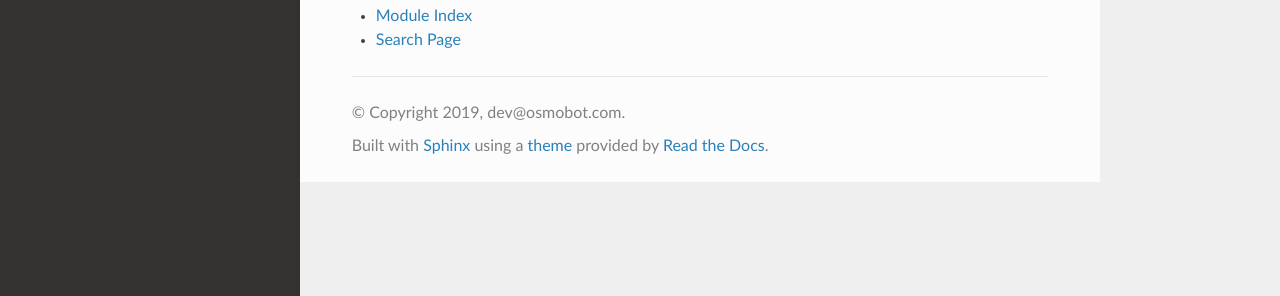
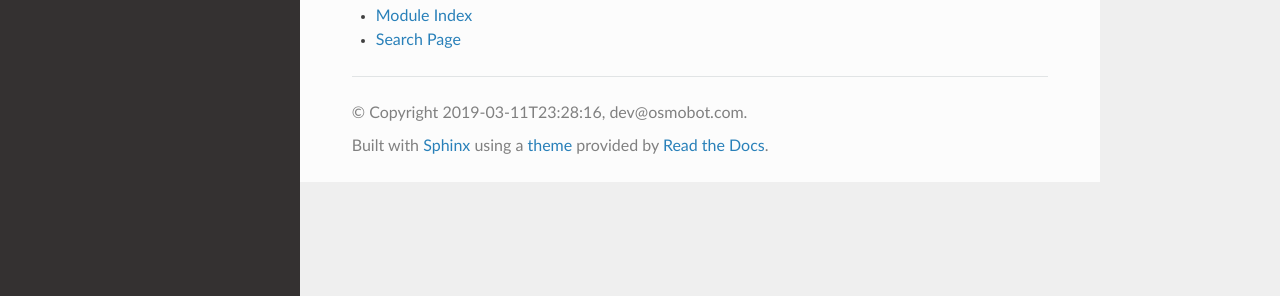
Before and after one commit to OsmoSystems/osmo-jupyter, a Sphinx documentation site: the page built from docs/source/index.rst, in a window 1280 px wide. Shown: the part 241-537 px from the top of the page. Built offline with Sphinx 7.4.7 and the Read the Docs theme 2.0.0, drawn with Linux system fonts in a browser that asks for light colours; part of the change alters nothing that is shown.

```diff
--- a/docs/source/conf.py
+++ b/docs/source/conf.py
@@ -18,9 +18,12 @@ sys.path.insert(0, os.path.abspath('../..'))
 
 
 # -- Project information -----------------------------------------------------
+from datetime import datetime
+
+date_updated = datetime.now().isoformat()
 
 project = 'osmo-jupyter'
-copyright = '2019, dev@osmobot.com'
+copyright = '{updated}, dev@osmobot.com'.format(updated=date_updated)
 author = 'dev@osmobot.com'
 
 # The short X.Y version
```
Also changed, not shown: 8 other files.
